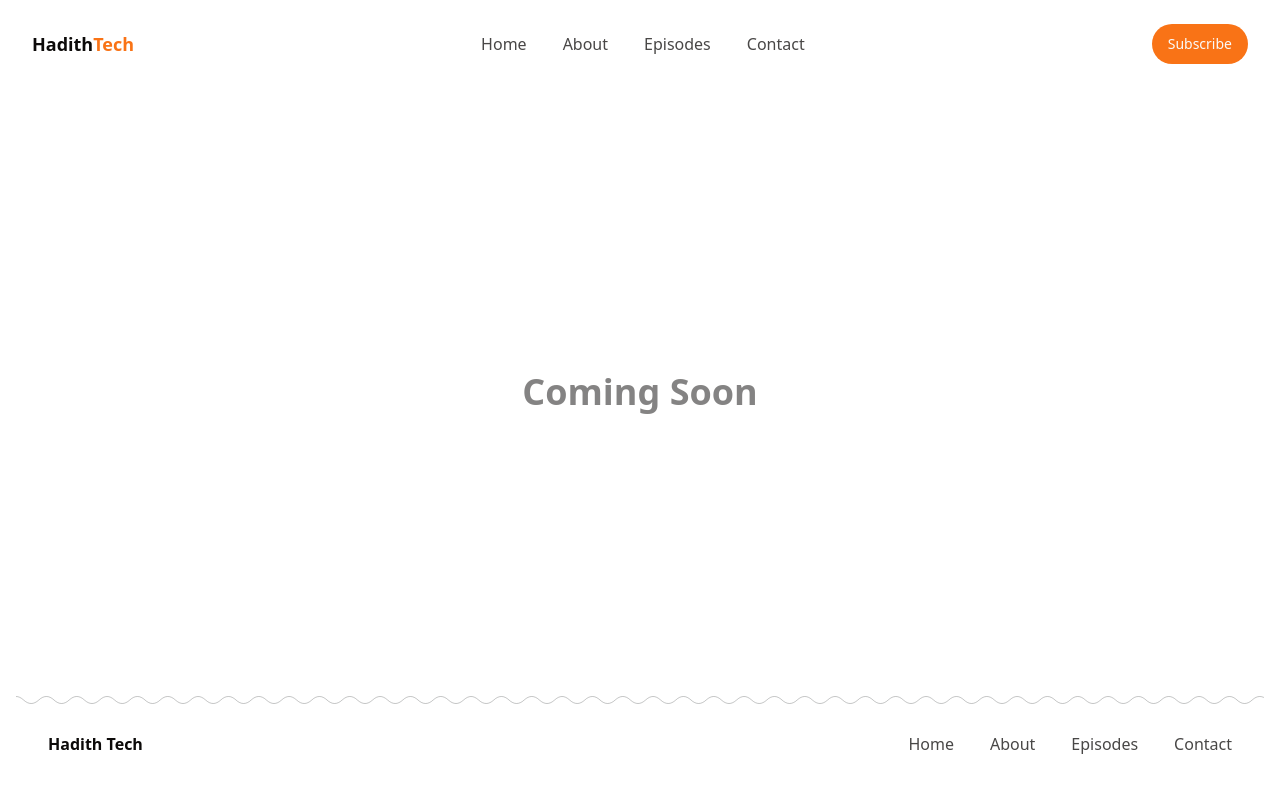
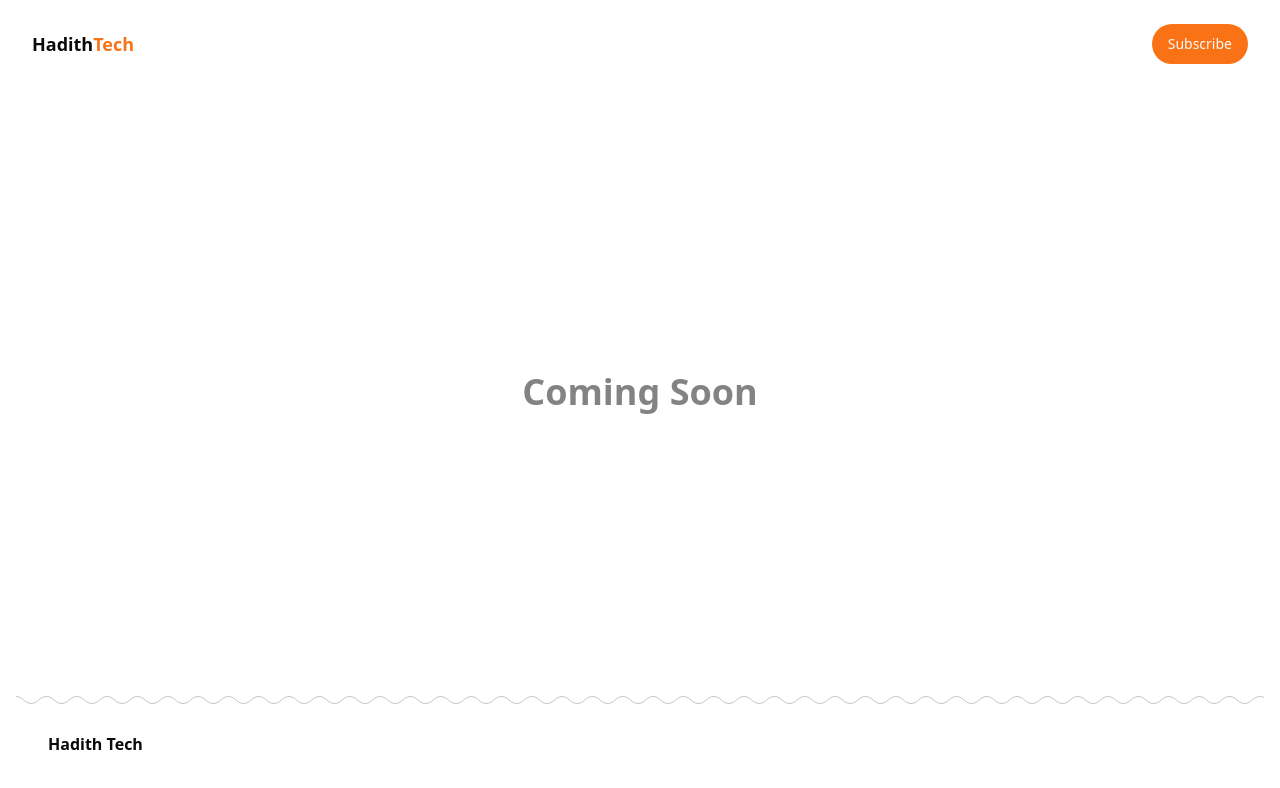
Before and after one commit to Nahhas-Team/hadith-tech, a Next.js app: page /episodes in a window 1280 px wide. Shown: the top 788 px of the page. Built offline with nearby package versions, Linux system fonts and the light colour scheme.

Commit message:
Remove commented out code and update Navbar styling

```diff
--- a/components/Footer.tsx
+++ b/components/Footer.tsx
@@ -58,7 +58,7 @@ const Footer = () => {
           Hadith Tech
         </h1>
 
-        <div className="flex flex-wrap flex-row gap-1 items-center justify-center">
+        {/* <div className="flex flex-wrap flex-row gap-1 items-center justify-center">
           <Link
             href="/"
             className="opacity-75 hover:opacity-100 hover:bg-accent px-4 rounded-3xl py-2 duration-500 active:rounded-md"
@@ -83,7 +83,7 @@ const Footer = () => {
           >
             Contact
           </Link>
-        </div>
+        </div> */}
       </footer>
     </>
   );
--- a/components/Navbar.tsx
+++ b/components/Navbar.tsx
@@ -35,7 +35,7 @@ const Navbar = () => {
   });
 
   return (
-    <nav className="navbar container py-6 flex items-center justify-between rounded-b-3xl backdrop-blur z-[99999]">
+    <nav className="container py-6 flex items-center justify-between rounded-b-3xl backdrop-blur z-[99999]">
       <Link
         href="/"
         className="flex items-center justify-center font-semibold text-lg"
@@ -44,30 +44,30 @@ const Navbar = () => {
         Hadith<span className="text-primary">Tech</span>
       </Link>
       <div className="hidden md:flex gap-1 items-center justify-center">
-        <Link
+        {/* <Link
           href="/"
           className="opacity-75 hover:opacity-100 hover:bg-accent px-4 rounded-3xl py-2 duration-500 active:rounded-xl"
         >
           Home
-        </Link>
-        <Link
+        </Link> */}
+        {/* <Link
           href="/about"
           className="opacity-75 hover:opacity-100 hover:bg-accent px-4 rounded-3xl py-2 duration-500 active:rounded-xl"
         >
           About
-        </Link>
-        <Link
+        </Link> */}
+        {/* <Link
           href="/episodes"
           className="opacity-75 hover:opacity-100 hover:bg-accent px-4 rounded-3xl py-2 duration-500 active:rounded-xl"
         >
           Episodes
-        </Link>
-        <Link
+        </Link> */}
+        {/* <Link
           href="/contact"
           className="opacity-75 hover:opacity-100 hover:bg-accent px-4 rounded-3xl py-2 duration-500 active:rounded-xl"
         >
           Contact
-        </Link>
+        </Link> */}
       </div>
       <Link
         className={cn(buttonVariants(), "hidden md:flex")}
```
